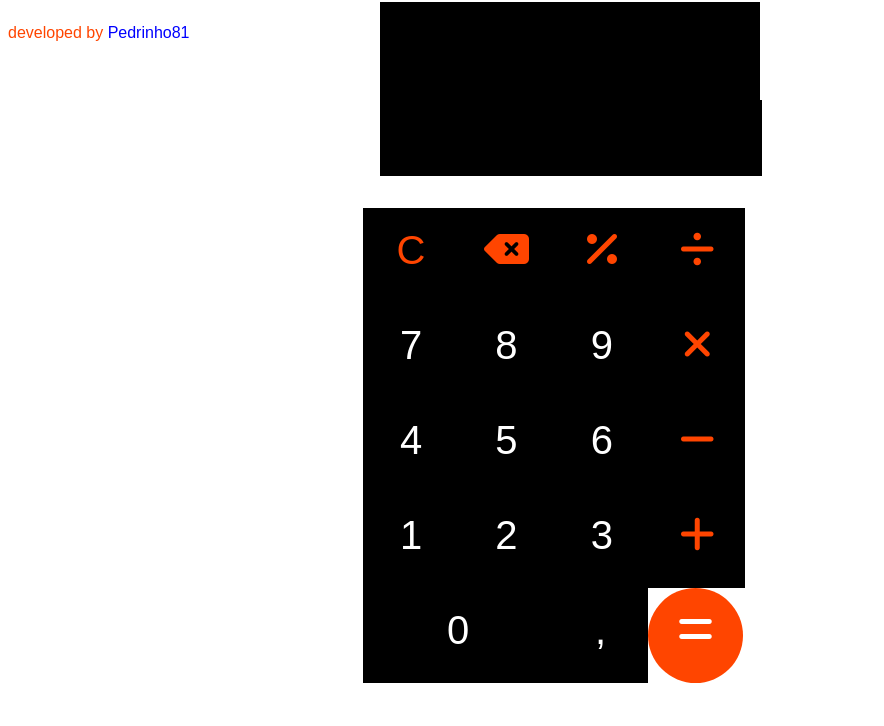
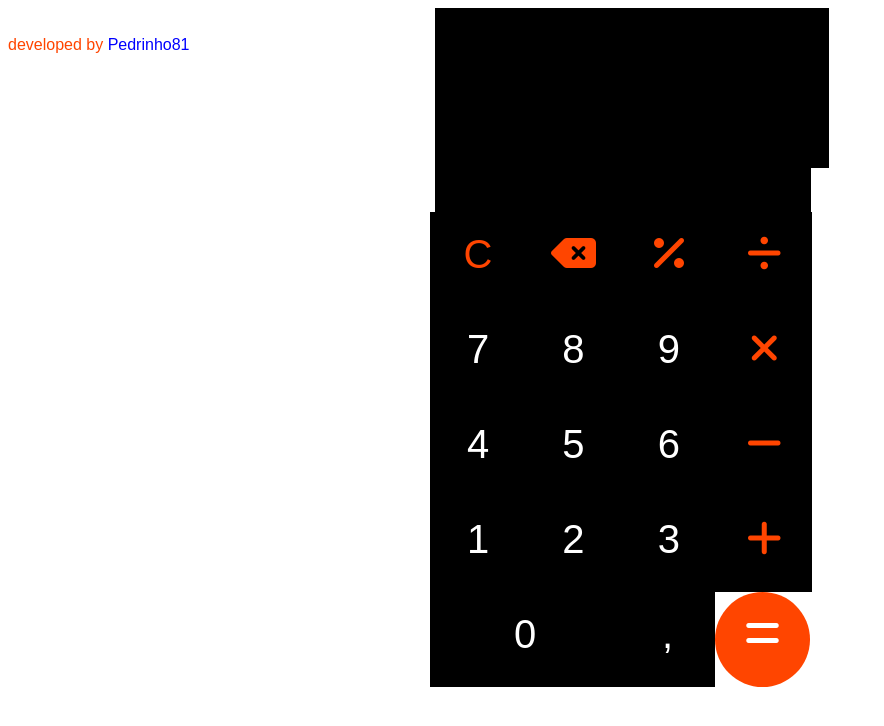
Before and after one commit to pedrinho81/CalculatorJs, a plain HTML site: page index.html in a window 1280 px wide. Shown: the whole page, without its empty margins (0-884 px from the left). Drawn offline with Linux system fonts and the light colour scheme.

Commit message:
correcoes

```diff
--- a/index.html
+++ b/index.html
@@ -11,12 +11,15 @@
     <script src="https://kit.fontawesome.com/656812c01f.js" crossorigin="anonymous"></script>
   </head>
   <body>
-    <div class="calculator">
+    <div class="container calculator">
       <div class="visor">
         <div id="accumulator" class="acc"></div>
+
         <div id="total" class="total" hidden></div>
+
+
       </div>
-
+        <div id="buttons">
           <div class="numeric action" id="C" onclick="clearAll()">C</div>
           <div class="numeric action" id="backspace"onclick="simpleClean()"><i class="fas fa-backspace"></i></div>
           <div class="numeric action" id="porcentagem"onclick="Porcentagem()"><i class="fas fa-percent"></i></div>
@@ -36,6 +39,10 @@
           <div class="numeric zero" onclick="addNumber(0)">0</div>
           <div class="numeric" onclick="addVirgula()">,</div>
           <div class="numeric action result" onclick="result()"><i class="fas fa-equals"></i> </div>
+        </div>
+
+
+
 
       </div>
 
--- a/style.css
+++ b/style.css
@@ -18,16 +18,20 @@ body {
 }
 
 .calculator {
-    position:fixed;
-    top: 26%;
-    left: 50%;
+    /* position: absolute; */
+    top: 10%;
+    margin:auto;
+
+
     width: 410px;
-    height: 410px;
-    margin-left: -17em;
+    height: 600px;
+
     padding-bottom: 20px;
 }
 
+
 .numeric {
+
     width:96px;
     height: 95px;
     display: inline-block;
@@ -39,7 +43,9 @@ body {
     margin-left: -5px;
     padding-top: 20px;
     cursor: pointer;
+
 }
+
 .zero {
     width: 190px;
 }
@@ -67,9 +73,16 @@ body {
     background: orangered;
     color: white;
 }
-#total {
+
+.total {
+    /* position:inherit; */
+    height: 0;
+    /* background-color: blue; */
+    text-align: right;
+    margin:auto;
     color: white;
 }
+
 #soma:active {
     background: white;
 }
@@ -97,36 +110,37 @@ body {
 }
 
 .visor {
-    position: fixed;
-    top: 100px;
-    left: 29.7%;
-    background-color: black;
     color: white;
-    width: 382px;
-    height: 76px;
     font-size: 40px;
     text-align:right;
-    padding-right: 107px;
+    height: 25.5vh;
+    width: 23.5rem;
+
+    /* padding-bottom: 10vh; */
+    background-color: black;
+
+
 }
 .acc{
-    position: fixed;
-    top: 2px;
-    left: 29.7%;
-    background: black;
-    height: 0px;
+  position: relative;
+  height: 20vh;
+
+  background: black;
+  /* height: 0px; */
   color:gray;
-  width: 380px;
+  width: 49.2vh;
   font-size: 30px;
   text-align: right;
-  padding-right: px;
+
   padding-top: 5px;
-  height: 100px;
+  /* height: 100px; */
+  padding-bottom: 10vh;
 
 }
 
 .footer {
     color: orangered;
-    text-align: center;
-    height: 40px;
-    position: fixed;
+    text-align: left;
+    position: absolute;
+    top: 20px
 }
```
Also changed, not shown: img/Captura de tela 2021-05-13 125220.png (added).
